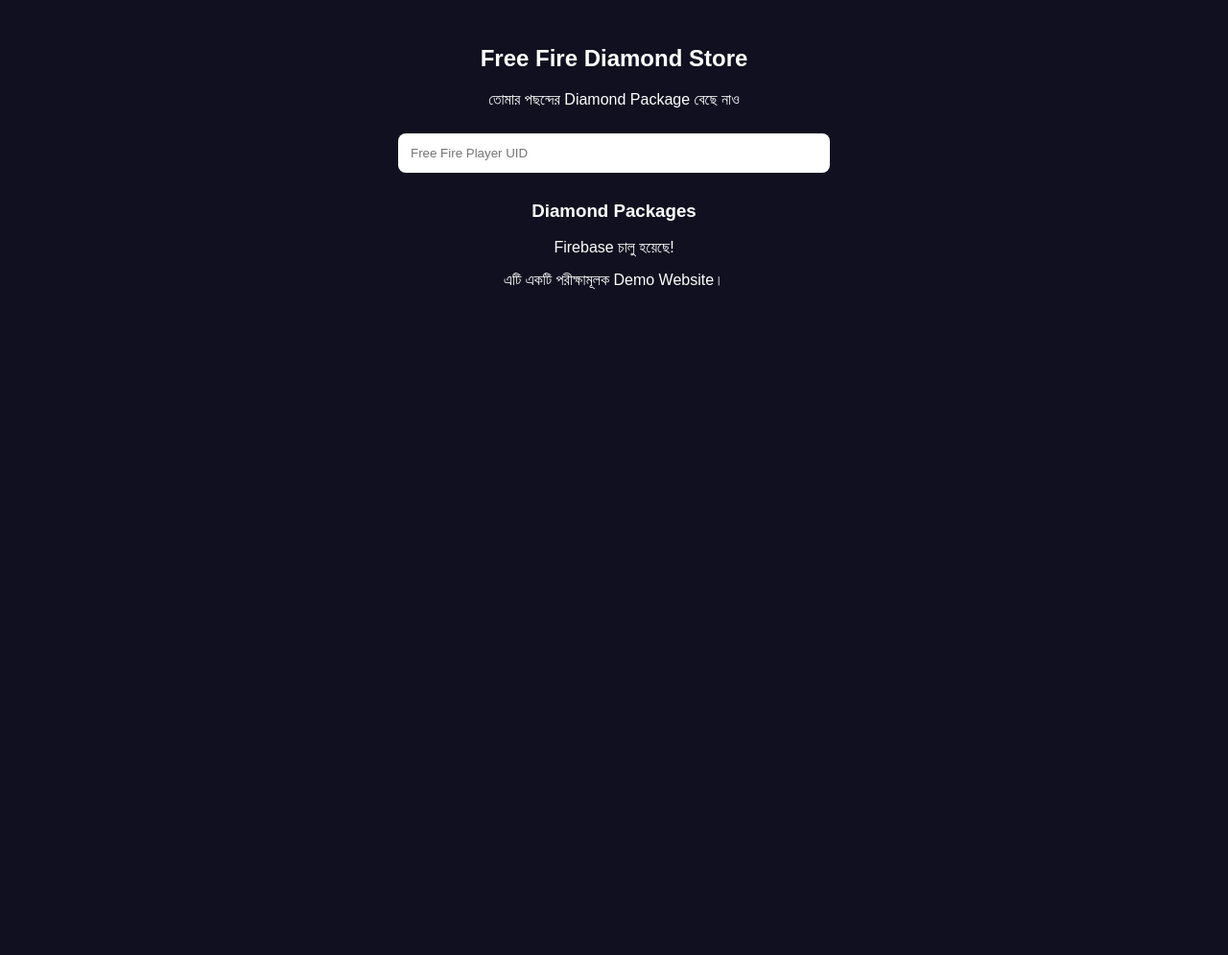
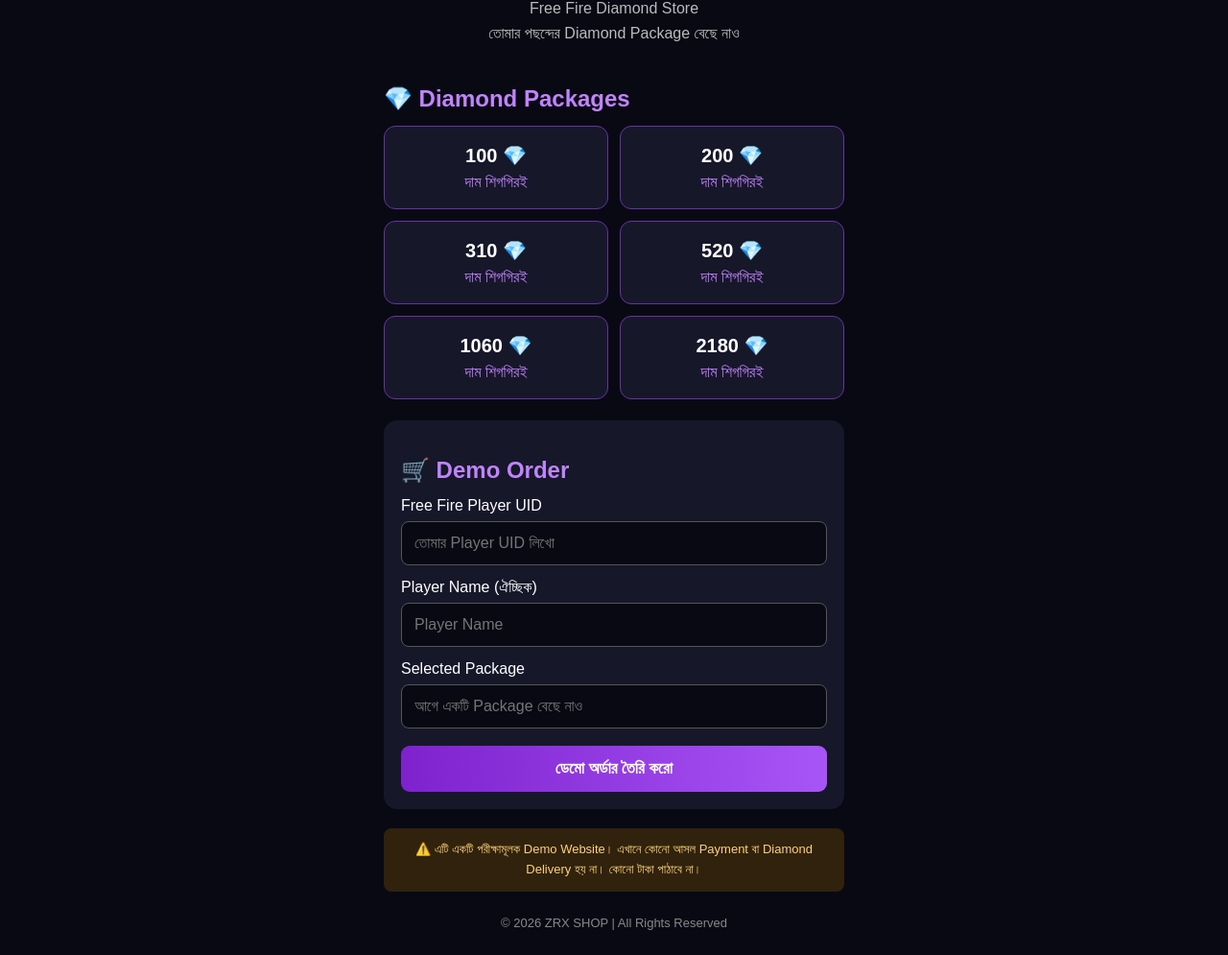
Before and after one commit to pixzerox15-design/zrx-topup-backend, a plain HTML site: page index.html in a window 1280 px wide. Shown: the part 88-1083 px from the top of the page at 96% size. Before the commit the page ends 800 px from the top, so only its background shows below. Drawn offline with Linux system fonts and the light colour scheme; no server answers.

Commit message:
Revamp ZRX SHOP layout and add demo order feature
Updated the title and improved the layout and styling of the ZRX SHOP page. Added a demo order section and enhanced the product display.

```diff
--- a/index.html
+++ b/index.html
@@ -1,101 +1,284 @@
+
 <!DOCTYPE html>
 <html lang="bn">
 <head>
 <meta charset="UTF-8">
 <meta name="viewport" content="width=device-width, initial-scale=1.0">
-<title>ZRX TOPUP</title>
+<title>ZRX SHOP - Free Fire Diamond</title>
+
 <style>
-body{margin:0;font-family:Arial,sans-serif;background:#101020;color:white;text-align:center}
-header{background:#191933;padding:22px;color:#a78bfa;font-size:27px;font-weight:bold}
-.container{max-width:500px;margin:25px auto;padding:15px}
-.card{background:#20203b;padding:18px;margin:12px 0;border-radius:12px}
-button{background:#7c3aed;color:white;border:0;padding:12px 25px;border-radius:8px;font-size:16px}
-input{width:90%;padding:13px;margin:10px;border-radius:8px;border:0;box-sizing:border-box}
+* {
+  box-sizing: border-box;
+  margin: 0;
+  padding: 0;
+}
+
+body {
+  font-family: Arial, sans-serif;
+  background: #090914;
+  color: white;
+  padding: 16px;
+}
+
+.container {
+  max-width: 480px;
+  margin: auto;
+}
+
+header {
+  text-align: center;
+  padding: 25px 10px;
+}
+
+.logo {
+  color: #a855f7;
+  font-size: 34px;
+  font-weight: bold;
+}
+
+header p {
+  color: #bbb;
+  margin-top: 8px;
+}
+
+h2 {
+  margin: 20px 0 14px;
+  color: #c084fc;
+}
+
+.packages {
+  display: grid;
+  grid-template-columns: 1fr 1fr;
+  gap: 12px;
+}
+
+.package {
+  background: #17172a;
+  border: 1px solid #6535a0;
+  border-radius: 12px;
+  padding: 18px 8px;
+  text-align: center;
+  cursor: pointer;
+  transition: 0.2s;
+}
+
+.package:hover,
+.package.selected {
+  background: #38205b;
+  border: 2px solid #c084fc;
+}
+
+.package strong {
+  display: block;
+  font-size: 20px;
+  color: #fff;
+}
+
+.package span {
+  display: block;
+  margin-top: 7px;
+  color: #c084fc;
+}
+
+.form-box {
+  background: #17172a;
+  padding: 18px;
+  border-radius: 14px;
+  margin-top: 22px;
+}
+
+label {
+  display: block;
+  margin: 14px 0 7px;
+}
+
+input {
+  width: 100%;
+  padding: 13px;
+  border: 1px solid #555;
+  border-radius: 8px;
+  background: #090914;
+  color: white;
+  font-size: 16px;
+}
+
+button {
+  width: 100%;
+  padding: 14px;
+  margin-top: 18px;
+  border: none;
+  border-radius: 9px;
+  background: linear-gradient(90deg, #7e22ce, #a855f7);
+  color: white;
+  font-size: 17px;
+  font-weight: bold;
+  cursor: pointer;
+}
+
+#result {
+  display: none;
+  background: #20203a;
+  border: 1px solid #a855f7;
+  padding: 15px;
+  border-radius: 10px;
+  margin-top: 18px;
+  line-height: 1.8;
+  overflow-wrap: anywhere;
+}
+
+.notice {
+  margin-top: 20px;
+  padding: 12px;
+  background: #30220d;
+  color: #ffd27a;
+  border-radius: 8px;
+  font-size: 13px;
+  line-height: 1.6;
+  text-align: center;
+}
+
+footer {
+  text-align: center;
+  color: #888;
+  margin: 25px 0 10px;
+  font-size: 13px;
+}
 </style>
 </head>
+
 <body>
-<header>ZRX TOPUP</header>
 <div class="container">
-<h2>Free Fire Diamond Store</h2>
+
+<header>
+  <div class="logo">ZRX SHOP</div>
+  <p>Free Fire Diamond Store</p>
   <p>তোমার পছন্দের Diamond Package বেছে নাও</p>
-<input id="uid" placeholder="Free Fire Player UID">
-<h3>Diamond Packages</h3>
-<div id="products">প্যাকেজ লোড হচ্ছে...</div>
-<p>এটি একটি পরীক্ষামূলক Demo Website।</p>
+</header>
+
+<h2>💎 Diamond Packages</h2>
+
+<div class="packages">
+  <div class="package" onclick="selectPackage(100,this)">
+    <strong>100 💎</strong>
+    <span>দাম শিগগিরই</span>
   </div>
 
-<script src="https://www.gstatic.com/firebasejs/10.12.5/firebase-app-compat.js"></script>
-<script src="https://www.gstatic.com/firebasejs/10.12.5/firebase-firestore-compat.js"></script>
+  <div class="package" onclick="selectPackage(200,this)">
+    <strong>200 💎</strong>
+    <span>দাম শিগগিরই</span>
+  </div>
+
+  <div class="package" onclick="selectPackage(310,this)">
+    <strong>310 💎</strong>
+    <span>দাম শিগগিরই</span>
+  </div>
+
+  <div class="package" onclick="selectPackage(520,this)">
+    <strong>520 💎</strong>
+    <span>দাম শিগগিরই</span>
+  </div>
+
+  <div class="package" onclick="selectPackage(1060,this)">
+    <strong>1060 💎</strong>
+    <span>দাম শিগগিরই</span>
+  </div>
+
+  <div class="package" onclick="selectPackage(2180,this)">
+    <strong>2180 💎</strong>
+    <span>দাম শিগগিরই</span>
+  </div>
+</div>
+
+<div class="form-box">
+  <h2>🛒 Demo Order</h2>
+
+  <label>Free Fire Player UID</label>
+  <input id="uid" type="text" placeholder="তোমার Player UID লিখো">
+
+  <label>Player Name (ঐচ্ছিক)</label>
+  <input id="playerName" type="text" placeholder="Player Name">
+
+  <label>Selected Package</label>
+  <input id="selected" type="text"
+         placeholder="আগে একটি Package বেছে নাও" readonly>
+
+  <button onclick="placeOrder()">ডেমো অর্ডার তৈরি করো</button>
+
+  <div id="result"></div>
+</div>
+
+<div class="notice">
+  ⚠️ এটি একটি পরীক্ষামূলক Demo Website।
+  এখানে কোনো আসল Payment বা Diamond Delivery হয় না।
+  কোনো টাকা পাঠাবে না।
+</div>
+
+<footer>
+  © 2026 ZRX SHOP | All Rights Reserved
+</footer>
+
+</div>
+
 <script>
-const area=document.getElementById("products");
-area.textContent="Firebase সংযোগ পরীক্ষা হচ্ছে...";
-async function loadProducts(){
-  try{
-    if(typeof firebase==="undefined"){
-      throw new Error("Firebase SDK লোড হয়নি");
+let selectedPackage = 0;
+
+function selectPackage(amount, element) {
+  selectedPackage = amount;
+
+  document.querySelectorAll(".package").forEach(function(item) {
+    item.classList.remove("selected");
+  });
+
+  element.classList.add("selected");
+
+  document.getElementById("selected").value =
+    amount + " Diamonds";
 }
 
-    const firebaseConfig={
-      apiKey:"AIzaSyBPwH2ziVSVtdJnKhBu00WA3gw5LrHF56w",
-      authDomain:"zrx-topup.firebaseapp.com",
-      projectId:"zrx-topup",
-      storageBucket:"zrx-topup.firebasestorage.app",
-      messagingSenderId:"249302104733",
-      appId:"1:249302104733:web:a5f3b2b07aa97b0601f274"
-    };
+function placeOrder() {
+  const uid = document.getElementById("uid").value.trim();
+  const playerName =
+    document.getElementById("playerName").value.trim();
 
-    if(!firebase.apps.length){
-      firebase.initializeApp(firebaseConfig);
-    }
-
-    const db=firebase.firestore();
-    area.textContent="Firebase চালু হয়েছে!";
-    const snapshot = await Promise.race([
-  db.collection("products").get(),
-  new Promise((_, reject) =>
-    setTimeout(() => reject(new Error("Firestore Timeout")), 15000)
-  )
-]);
-area.textContent="Firestore থেকে ডেটা পাওয়া গেছে!";
-    area.innerHTML="";
-
-    if(snapshot.empty){
-      area.textContent="কোনো Package পাওয়া যায়নি।";
+  if (!selectedPackage) {
+    alert("আগে একটি Diamond Package বেছে নাও!");
     return;
   }
 
-    snapshot.forEach(doc=>{
-      const p=doc.data();
-      const card=document.createElement("div");
-      card.className="card";
-
-      const name=document.createElement("h3");
-      name.textContent=p.name||doc.id;
-
-      const price=document.createElement("p");
-      price.textContent="৳"+(p.price??"দাম নেই");
-
-      const button=document.createElement("button");
-      button.textContent="Select Package";
-      button.onclick=()=>{
-        const uid=document.getElementById("uid").value.trim();
-        if(!uid){
-          alert("প্রথমে Player UID লেখো");
+  if (!uid) {
+    alert("Player UID লিখো!");
     return;
   }
-        alert("Demo Package Selected: "+(p.name||doc.id));
-      };
 
-      card.append(name,price,button);
-      area.appendChild(card);
-    });
-  }catch(error){
-    console.error("Firebase Error:",error);
-    area.textContent="Firebase Error: "+(error.code||"")+" - "+error.message;
-  }
+  const orderId = "ZRX" + Date.now().toString().slice(-8);
+
+  const result = document.getElementById("result");
+
+  result.style.display = "block";
+
+  result.innerHTML =
+    "<h3>✅ Demo Order তৈরি হয়েছে</h3>" +
+    "<p>Order ID: " + orderId + "</p>" +
+    "<p>Player UID: " + escapeHTML(uid) + "</p>" +
+    "<p>Player Name: " + escapeHTML(playerName || "দেওয়া হয়নি") + "</p>" +
+    "<p>Package: " + selectedPackage + " Diamonds</p>" +
+    "<p>Payment: Demo Only</p>" +
+    "<p>Status: Demo Order</p>" +
+    "<p>এটি আসল অর্ডার নয়। কোনো Diamond পাঠানো হবে না।";
 }
 
-loadProducts();
+function escapeHTML(value) {
+  return value.replace(/[&<>"']/g, function(char) {
+    return {
+      "&": "&amp;",
+      "<": "&lt;",
+      ">": "&gt;",
+      '"': "&quot;",
+      "'": "&#39;"
+    }[char];
+  });
+}
 </script>
+
 </body>
 </html>
```
Lines whose indentation alone changed are shown as unchanged.
